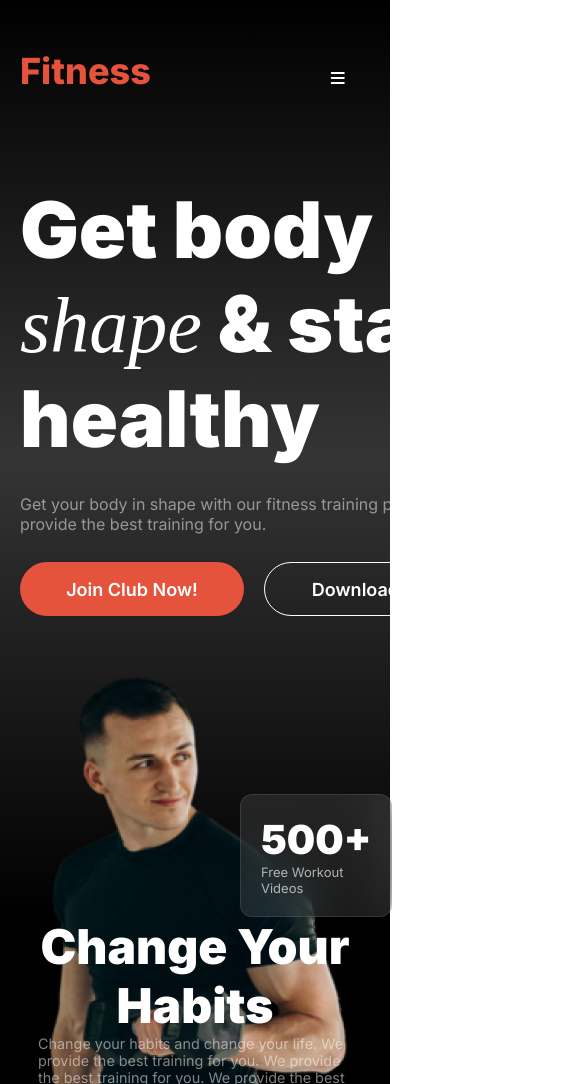
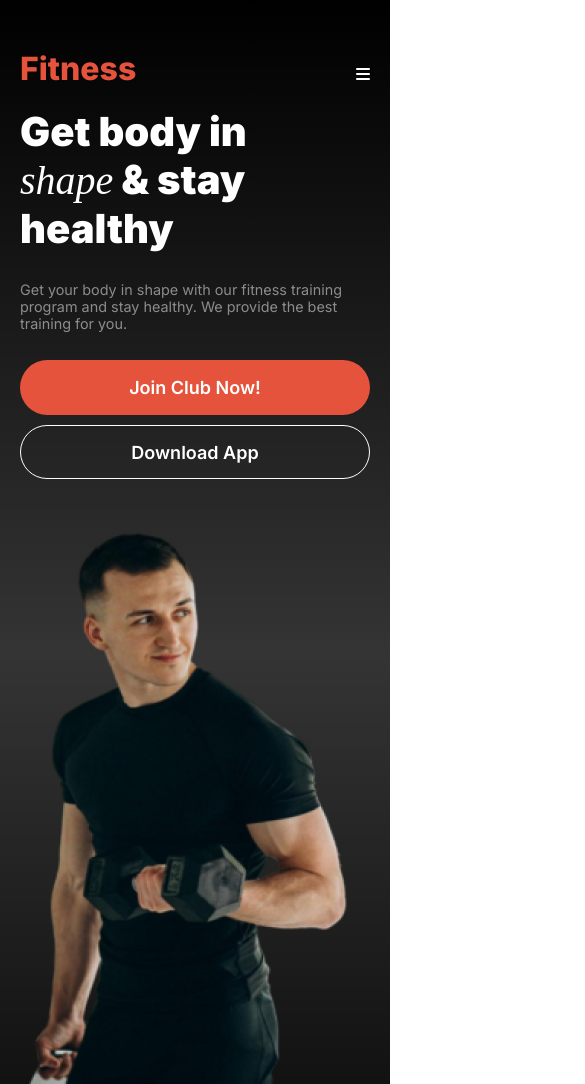
Before and after one commit to miftah1299/fitness-training-website, a plain HTML site: page index.html in a window 390 px wide. Shown: the top 1084 px of the page, 585 px wide, since content can reach past the window. Drawn offline with Linux system fonts and the light colour scheme; a web font is replaced by a local one.

Commit message:
made banner and footer responsive

```diff
--- a/styles/responsive.css
+++ b/styles/responsive.css
@@ -1,21 +1,60 @@
-@media screen and (max-width:576px) {
-    .banner, .runs {
-        flex-direction: column;
+@media screen and (max-width: 576px) {
+    .nav {
+        margin: 0 20px;
     }
-    .nav {
-        margin-left: 20px;
+
+    .fa-solid.fa-bars {
+        display: block;
+        color: white;
+        cursor: pointer;
     }
+
     .nav-links {
         display: none;
+        flex-direction: column;
+        width: 100%;
     }
-    .fa-solid.fa-bars {
-        margin: 23px 23px 0px 180px;
-        display: inline;
-        color: white;
+
+    .nav-links li {
+        margin: 10px 0;
     }
+
     .banner {
         margin-left: 20px;
-        padding-right: 20px;
+        margin-right: 20px;
+        flex-direction: column;
+        gap: 20px;
+    }
+
+    .banner-text {
+        margin-top: 20px;
+        margin-bottom: 20px;
+    }
+
+    .banner-title {
+        font-size: 2.5rem;
+    }
+
+    .banner-desc {
+        font-size: 0.9rem;
+    }
+
+    .btn-primary {
+        width: 100%;
+        margin-bottom: 10px;
+    }
+
+    .btn {
+        width: 100%;
+    }
+
+    .banner-img {
+        margin-top: 20px;
+    }
+
+    #btn1, #btn2 {
+        margin: 10px 0;
+        /* width: 100%; */
     }
     .habbits {
         padding: 0px 28px 0px 28px;
@@ -24,11 +63,58 @@
     .habbit-text {
         padding: 0px 10px 58px 10px;
     }
+
     .habbit-img {
         flex-direction: column;
     }
-    #btn2 {
-        bottom: 10px;
-        right: 140px;
+
+    .runs {
+        margin: 20px;
+        flex-direction: column;
+        gap: 20px;
+    }
+
+    .runs-text {
+        padding: 20px;
+    }
+
+    .runs-img {
+        margin: 20px 0;
+    }
+
+    .teams {
+        padding: 20px;
+    }
+
+    .teams-text {
+        padding: 0 10px 20px 10px;
+    }
+
+    .teams-img {
+        grid-template-columns: 1fr;
+    }
+
+    .team img {
+        width: 100%;
+        height: auto;
+    }
+
+    .footer-container {
+        padding: 20px;
+        flex-direction: column;
+        gap: 20px;
+    }
+
+    .footer-main {
+        width: 100%;
+    }
+
+    hr {
+        margin: 0 20px;
+    }
+
+    .footer-right {
+        padding: 20px 0;
+        font-size: 1rem;
     }
 }
--- a/styles/style.css
+++ b/styles/style.css
@@ -21,15 +21,15 @@
 
 .font3 {
     color: rgba(255, 255, 255, 0.65);
-    font-size: 13px;
+    font-size: 0.8rem;
     font-weight: 400;
 }
 
 .btn-primary {
     margin-right: 15px;
     border-radius: 42px;
-    width: 224px;
-    height: 54px;
+    width: 14rem;
+    height: 3.4rem;
     border: none;
     padding: 16px 40px;
     background: rgb(230, 83, 60);
@@ -78,7 +78,7 @@
     margin-top: 50px;
     color: rgb(230, 83, 60);
     font-family: Inter;
-    font-size: 36px;
+    font-size: 2rem;
     font-weight: 800;
     line-height: 120%;
     letter-spacing: 0%;
@@ -91,7 +91,7 @@
 }
 
 /* .nav-title {
-    font-size: 45px;
+    font-size: 2.8rem;
     font-weight: 800;
 } */
 nav ul {
@@ -112,7 +112,7 @@ nav li a {
     text-decoration: none;
     color: rgb(255, 255, 255);
     font-family: Inter;
-    font-size: 18px;
+    font-size: 1.125rem;
     font-weight: 400;
     line-height: 120%;
     letter-spacing: 0%;
@@ -127,25 +127,17 @@ nav li a {
 }
 
 /* -------------- BANNER SECTION -------------- */
-.banner {
-    margin-left: 190px;
-    margin-right: 190px;
-    display: flex;
-    justify-content: space-between;
-}
+a
 
 .banner-text {
     margin-top: 90px;
-    width: 599.05px;
-    height: 440px;
-    left: 190px;
-    padding: 0px;
+    margin-bottom: 75px;
 }
 
 .banner-title {
     color: rgb(255, 255, 255);
     font-family: Inter;
-    font-size: 78px;
+    font-size: 4.8rem;
     font-weight: 900;
     line-height: 120%;
     text-align: left;
@@ -165,18 +157,14 @@ nav li a {
 }
 
 .banner-img {
-    /* position: relative; */
-    margin-top: 30px;
-    height: 100%;
+    margin-top: 25px;
 }
 
 #btn1 {
-    /* position: absolute; */
     margin-left: -70px;
     margin-top: -150px;
 }
 #btn2 {
-    /* position: absolute; */
     margin-top: -380px;
     margin-left: 220px;
 }
```
